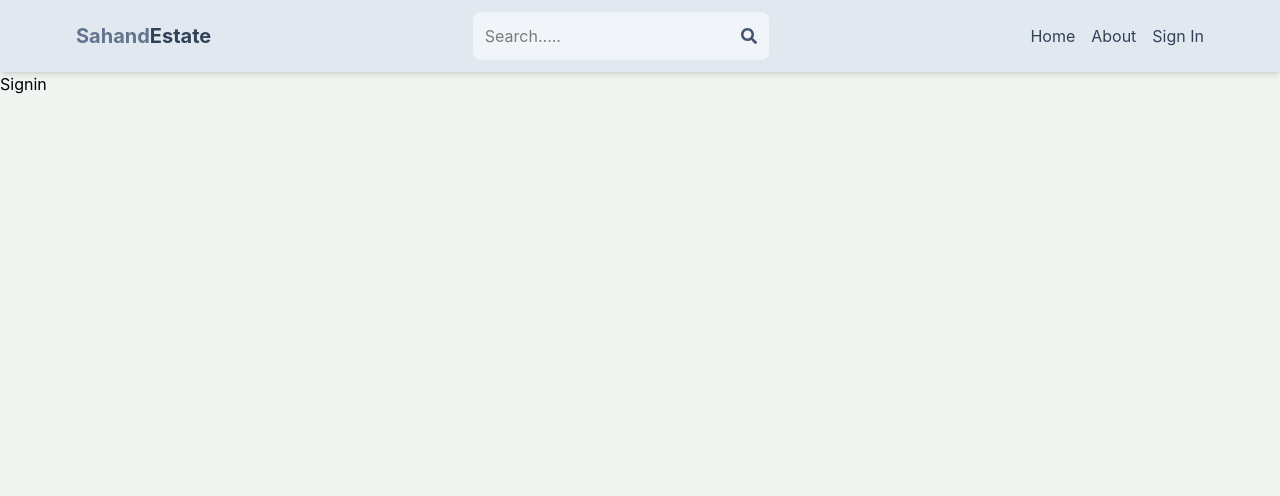
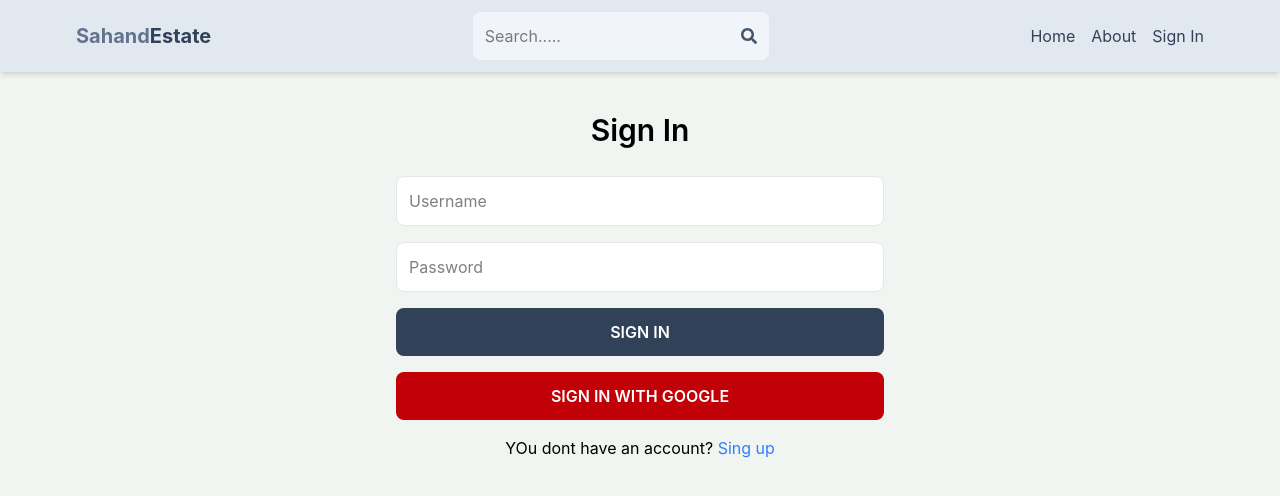
Before and after one commit to Eddieas2009/MEARN_REAL_ESTATE, a React (Vite) app: page /signin in a window 1280 px wide. Shown: the top 496 px of the page. Built offline with nearby package versions, Linux system fonts and the light colour scheme.

Commit message:
Complete sign in

```diff
--- a/src/pages/SignUp.jsx
+++ b/src/pages/SignUp.jsx
@@ -1,5 +1,5 @@
-import { set } from 'mongoose'
-import {use, useState} from 'react'
+
+import {useState} from 'react'
 import { Link, useNavigate } from 'react-router-dom'
 
 
@@ -39,6 +39,7 @@
       if(data.success===false){
         setError(data.message)
         setLoading(false)
+        return;
       }
         setLoading(false)
         setError(null)
--- a/src/pages/Signin.jsx
+++ b/src/pages/Signin.jsx
@@ -1,9 +1,90 @@
-import React from 'react'
 
-const Signin = () => {
+import {useState} from 'react'
+import { Link, useNavigate } from 'react-router-dom'
+
+
+
+const SignIn = () => {
+  const navigate = useNavigate()
+
+  const [formData, setFormData] = useState({
+    username: '',
+    password: ''
+  })
+  const [error, setError] = useState(null)
+  const [loading, setLoading] = useState(false)
+
+
+  const HandleChange = (e) => {
+    setFormData({
+      ...formData,
+      [e.target.name]: e.target.value
+
+    })
+  }
+
+  const handleSubmit = async (e) => {
+    e.preventDefault()
+    try {
+      setLoading(true);
+      const res = await fetch('/api/auth/signin', {
+        method: 'POST',
+        headers: {
+          'Content-Type': 'application/json'
+        },
+        body: JSON.stringify(formData)
+      });
+      const data =await res.json();
+      if(data.success===false){
+        setError(data.message)
+        setLoading(false)
+        setError(data.message)
+        return;
+      }
+        setLoading(false)
+        setError(null)
+        navigate('/')
+
+    } catch (error) {
+      setError(error.message)
+        setLoading(false)
+    }
+  }
+
   return (
-    <div>Signin</div>
+    <div className='p-3 max-w-lg mx-auto'>
+      <h1 className='text-3xl text-center font-semibold my-7'>Sign In</h1>
+      <form className='flex flex-col gap-4' onSubmit={handleSubmit}>
+        <input
+          type='text'
+          name='username'
+          id='username'
+          className='border border-gray-200 bg-white p-3 rounded-lg focus:outline-none'
+          onChange={HandleChange}
+          placeholder='Username' />
+        <input
+          type='password'
+          name='password'
+          id='password'
+          className='border border-gray-200 bg-white p-3 rounded-lg focus:outline-none'
+          onChange={HandleChange}
+          placeholder='Password' />
+
+        <button  disabled={loading}        type='submit'
+          className='bg-slate-700 text-white p-3 rounded-lg font-semibold uppercase hover:bg-slate-600 disabled:bg-slate-400 transition-colors duration-300'>
+          {loading ? 'Processing...' : 'Sign In'}
+        </button>
+        <button          type='button'
+          className='bg-red-700 text-white p-3 rounded-lg font-semibold uppercase hover:bg-red-600 transition-colors duration-300'>
+          Sign in with Google
+        </button>
+      </form>
+      <div className='text-center mt-4'>
+        YOu dont have an account? <Link to='/signup' className='text-blue-500 hover:underline'>Sing up</Link>
+      </div>
+      {error && <div className='text-red-500 mt-4 text-center'>{error}</div>}
+    </div>
   )
 }
 
-export default Signin
+export default SignIn
```
